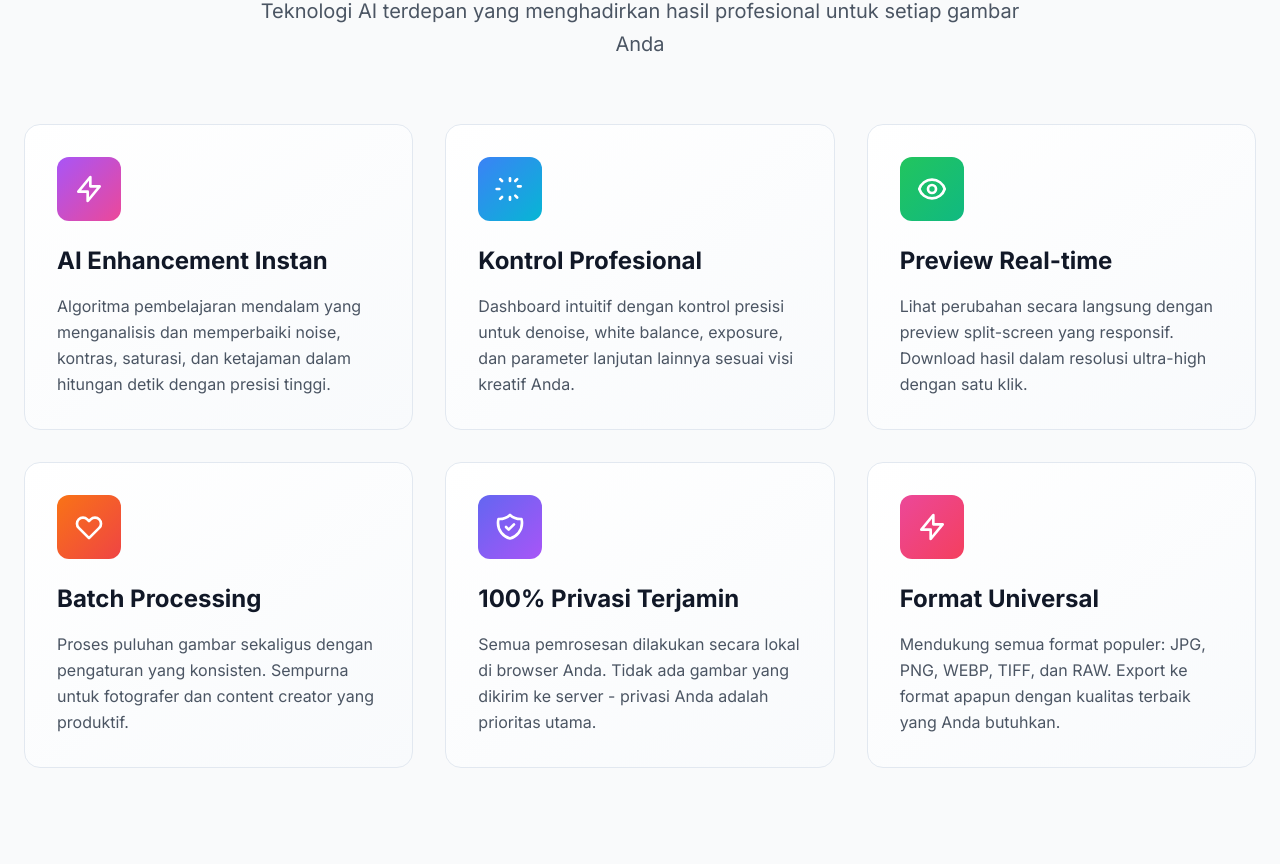
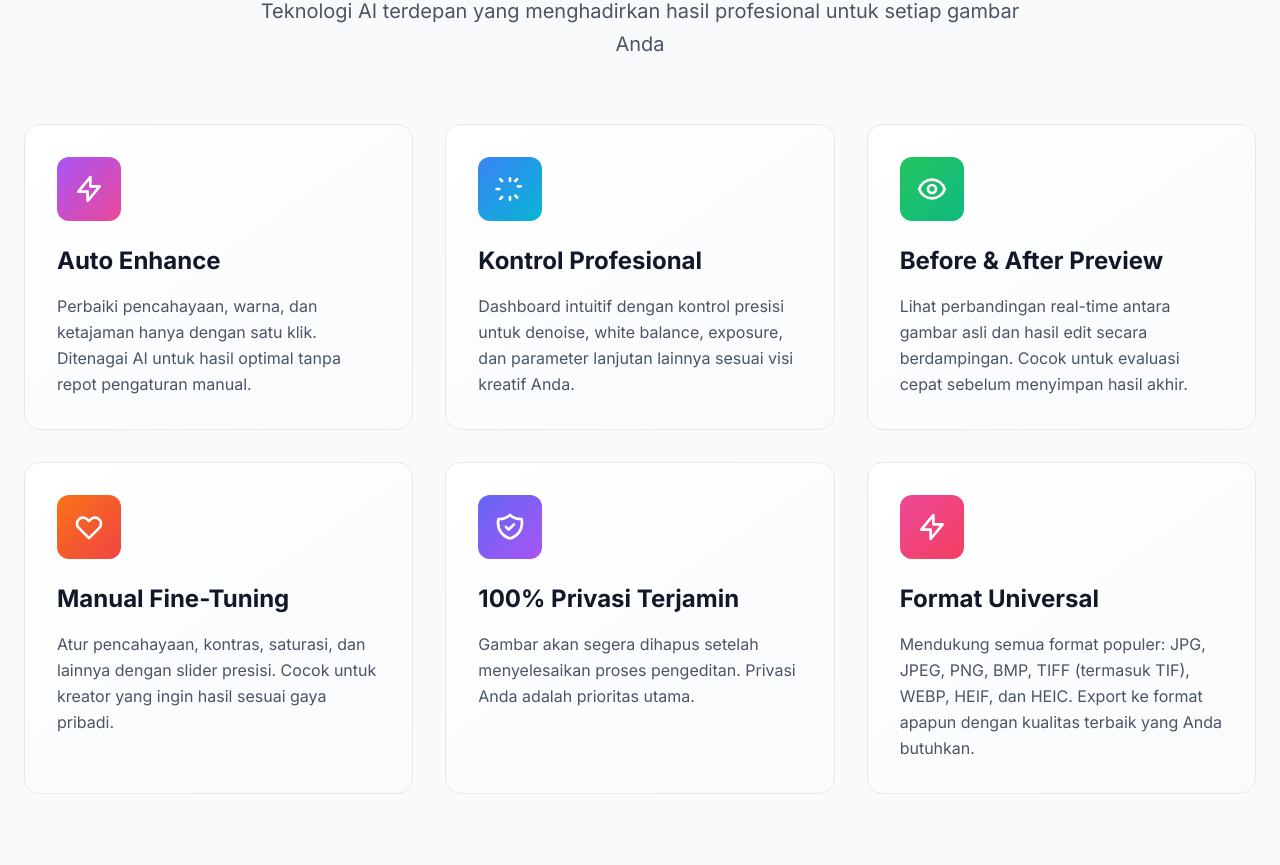
Before and after one commit to lutzzzx/Image-Enhancer, a Flask app: page / in a window 1280 px wide. Shown: the part 1340-2205 px from the top of the page. Run offline with Flask 3, Linux system fonts and the light colour scheme; some libraries are stand-ins or nearby versions.

Commit message:
Mengubah kriteria gambar yang diterima

```diff
--- a/app.py
+++ b/app.py
@@ -3,7 +3,7 @@ import os
 import cv2
 import uuid
 import numpy as np
-import pyheif
+import pillow_heif
 from PIL import Image
 
 # Import fungsi enhancement
@@ -28,21 +28,19 @@ MAX_WIDTH = 1920
 MAX_HEIGHT = 1080
 
 def convert_heic_to_jpg(file_path, save_folder):
-    """Konversi HEIC ke JPG dengan resize"""
-    heif_file = pyheif.read(file_path)
+    """Konversi HEIC ke JPG dengan resize menggunakan pillow-heif"""
+    heif_file = pillow_heif.read_heif(file_path)
     image = Image.frombytes(
         heif_file.mode,
         heif_file.size,
-        heif_file.data,
-        "raw",
-        heif_file.mode,
-        heif_file.stride,
+        heif_file.data
     )
     image = resize_image(image)
     new_filename = f"{uuid.uuid4().hex}_original.jpg"
     new_path = os.path.join(save_folder, new_filename)
     image.save(new_path, "JPEG", quality=85)
     return new_filename
+
 
 def resize_image(image):
     """Resize gambar jika terlalu besar"""
@@ -73,7 +71,7 @@ def remove_all_enhanced_images():
 def allowed_file(filename):
     """Validasi ekstensi file"""
     ext = os.path.splitext(filename)[1].lower()
-    return ext in ['.jpg', '.jpeg', '.png', '.heic']
+    return ext in ['.jpg', '.jpeg', '.png', '.bmp', '.tiff', '.tif', '.webp', '.heif', '.heic']
 
 @app.route('/', methods=['GET', 'POST'])
 def index():
@@ -82,7 +80,10 @@ def index():
             return redirect(request.url)
         file = request.files['image']
         if file.filename == '' or not allowed_file(file.filename):
-            return "Unsupported file format. Please upload JPG, PNG, or HEIC.", 400
+            return (
+                "Unsupported file format. Please upload an image with one of these extensions: "
+                ".jpg, .jpeg, .png, .bmp, .tiff, .tif, .webp, .heif, .heic."
+            ), 400
 
         ext = os.path.splitext(file.filename)[1].lower()
         try:
--- a/requirements.txt
+++ b/requirements.txt
@@ -2,5 +2,5 @@ Flask
 opencv-python
 numpy
 gunicorn
-pyheif
+pillow-heif
 Pillow
--- a/templates/editor.html
+++ b/templates/editor.html
@@ -45,7 +45,7 @@
               type="file"
               name="image"
               id="image-upload"
-              accept="image/*"
+              accept=".jpg,.jpeg,.png,.bmp,.tiff,.tif,.webp,.heif,.heic"
               required
               class="w-full text-sm text-slate-500 file:mr-4 file:py-2 file:px-4 file:rounded-md file:border-0 file:text-sm file:font-semibold file:bg-indigo-50 file:text-indigo-700 hover:file:bg-indigo-100 focus:outline-none focus:ring-2 focus:ring-offset-2 focus:ring-indigo-500"
             />
--- a/templates/index.html
+++ b/templates/index.html
@@ -41,6 +41,7 @@
     />
 
     <script src="https://cdn.tailwindcss.com"></script>
+
     <link
       href="https://fonts.googleapis.com/css2?family=Inter:wght@300;400;500;600;700;800;900&display=swap"
       rel="stylesheet"
@@ -440,13 +441,10 @@
                 />
               </svg>
             </div>
-            <h3 class="text-2xl font-bold text-gray-900 mb-4">
-              AI Enhancement Instan
-            </h3>
+            <h3 class="text-2xl font-bold text-gray-900 mb-4">Auto Enhance</h3>
             <p class="text-gray-600 leading-relaxed">
-              Algoritma pembelajaran mendalam yang menganalisis dan memperbaiki
-              noise, kontras, saturasi, dan ketajaman dalam hitungan detik
-              dengan presisi tinggi.
+              Perbaiki pencahayaan, warna, dan ketajaman hanya dengan satu klik.
+              Ditenagai AI untuk hasil optimal tanpa repot pengaturan manual.
             </p>
           </div>
 
@@ -505,12 +503,12 @@
               </svg>
             </div>
             <h3 class="text-2xl font-bold text-gray-900 mb-4">
-              Preview Real-time
+              Before & After Preview
             </h3>
             <p class="text-gray-600 leading-relaxed">
-              Lihat perubahan secara langsung dengan preview split-screen yang
-              responsif. Download hasil dalam resolusi ultra-high dengan satu
-              klik.
+              Lihat perbandingan real-time antara gambar asli dan hasil edit
+              secara berdampingan. Cocok untuk evaluasi cepat sebelum menyimpan
+              hasil akhir.
             </p>
           </div>
 
@@ -534,11 +532,11 @@
               </svg>
             </div>
             <h3 class="text-2xl font-bold text-gray-900 mb-4">
-              Batch Processing
+              Manual Fine-Tuning
             </h3>
             <p class="text-gray-600 leading-relaxed">
-              Proses puluhan gambar sekaligus dengan pengaturan yang konsisten.
-              Sempurna untuk fotografer dan content creator yang produktif.
+              Atur pencahayaan, kontras, saturasi, dan lainnya dengan slider
+              presisi. Cocok untuk kreator yang ingin hasil sesuai gaya pribadi.
             </p>
           </div>
 
@@ -565,9 +563,8 @@
               100% Privasi Terjamin
             </h3>
             <p class="text-gray-600 leading-relaxed">
-              Semua pemrosesan dilakukan secara lokal di browser Anda. Tidak ada
-              gambar yang dikirim ke server - privasi Anda adalah prioritas
-              utama.
+              Gambar akan segera dihapus setelah menyelesaikan proses
+              pengeditan. Privasi Anda adalah prioritas utama.
             </p>
           </div>
 
@@ -594,9 +591,9 @@
               Format Universal
             </h3>
             <p class="text-gray-600 leading-relaxed">
-              Mendukung semua format populer: JPG, PNG, WEBP, TIFF, dan RAW.
-              Export ke format apapun dengan kualitas terbaik yang Anda
-              butuhkan.
+              Mendukung semua format populer: JPG, JPEG, PNG, BMP, TIFF
+              (termasuk TIF), WEBP, HEIF, dan HEIC. Export ke format apapun
+              dengan kualitas terbaik yang Anda butuhkan.
             </p>
           </div>
         </div>
@@ -734,9 +731,8 @@
             <div class="faq-content mt-4">
               <p class="text-gray-600 leading-relaxed">
                 Pixva mendukung semua format gambar populer termasuk JPG, JPEG,
-                PNG, WEBP, TIFF, dan bahkan format RAW dari kamera profesional.
-                Ukuran maksimal file adalah 50MB per gambar untuk performa
-                optimal.
+                PNG, BMP, TIFF (termasuk TIF), WEBP, HEIF, dan HEIC. Ukuran
+                maksimal file adalah 10MB per gambar untuk performa optimal.
               </p>
             </div>
           </div>
@@ -795,10 +791,8 @@
             </button>
             <div class="faq-content mt-4">
               <p class="text-gray-600 leading-relaxed">
-                Tentu saja! Pixva menyimpan history editing Anda selama sesi
-                berlangsung. Anda bisa mengundo/redo perubahan, menyesuaikan
-                parameter, atau bahkan reset ke gambar original kapan saja
-                sebelum download final.
+                Tentu saja! pada Pixva dapat menyesuaikan parameter, atau bahkan
+                reset ke gambar original kapan saja sebelum download final.
               </p>
             </div>
           </div>
@@ -813,11 +807,12 @@
           Didukung oleh Teknologi Terdepan
         </h3>
         <div class="flex flex-wrap justify-center items-center gap-4">
-          <span class="tech-badge">🐍 Python</span>
-          <span class="tech-badge">⚡ Flask</span>
-          <span class="tech-badge">🔬 OpenCV</span>
-          <span class="tech-badge">📊 NumPy</span>
-          <span class="tech-badge">💨 Tailwind CSS</span>
+          <span class="tech-badge"> Python</span>
+          <span class="tech-badge">Flask</span>
+          <span class="tech-badge">OpenCV</span>
+          <span class="tech-badge">NumPy</span>
+          <span class="tech-badge">Pillow</span>
+          <span class="tech-badge">Tailwind CSS</span>
         </div>
       </div>
     </section>
@@ -961,5 +956,8 @@
         observer.observe(el);
       });
     </script>
+    <script>
+      feather.replace();
+    </script>
   </body>
 </html>
```
